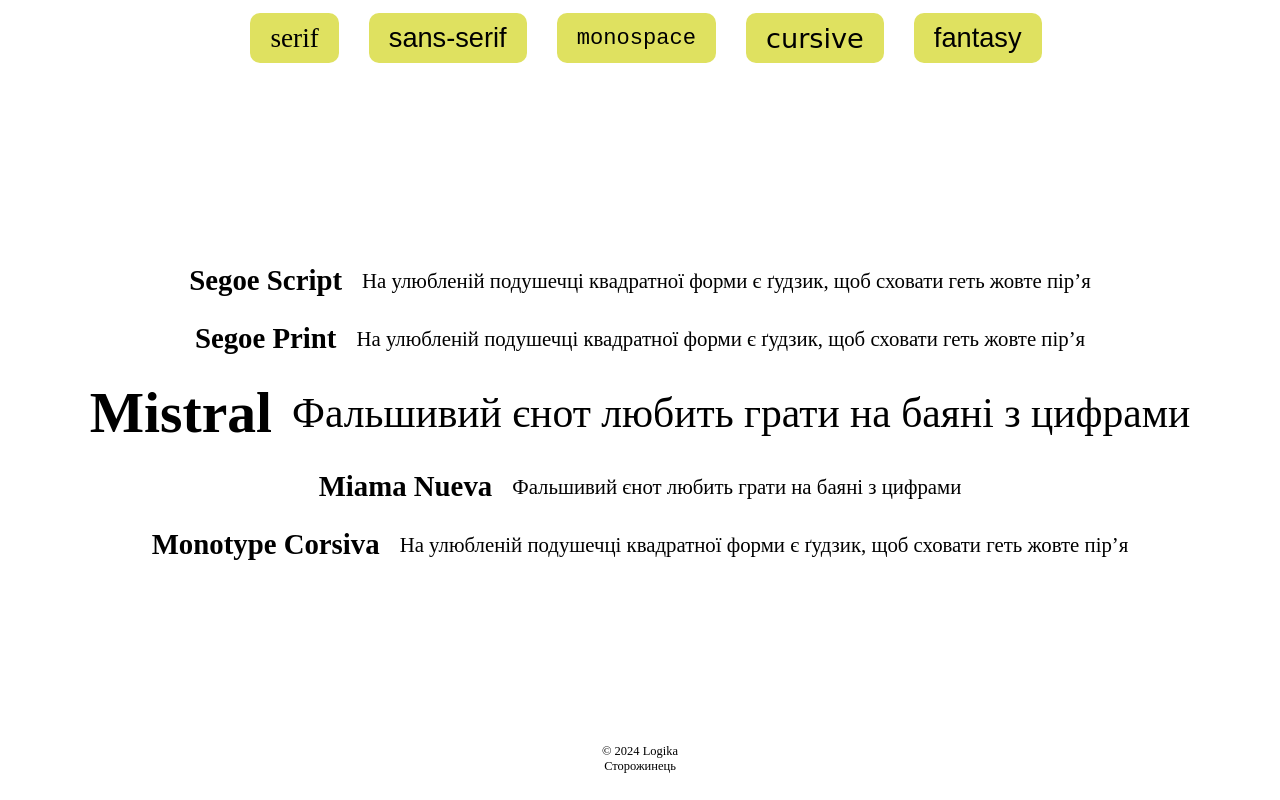
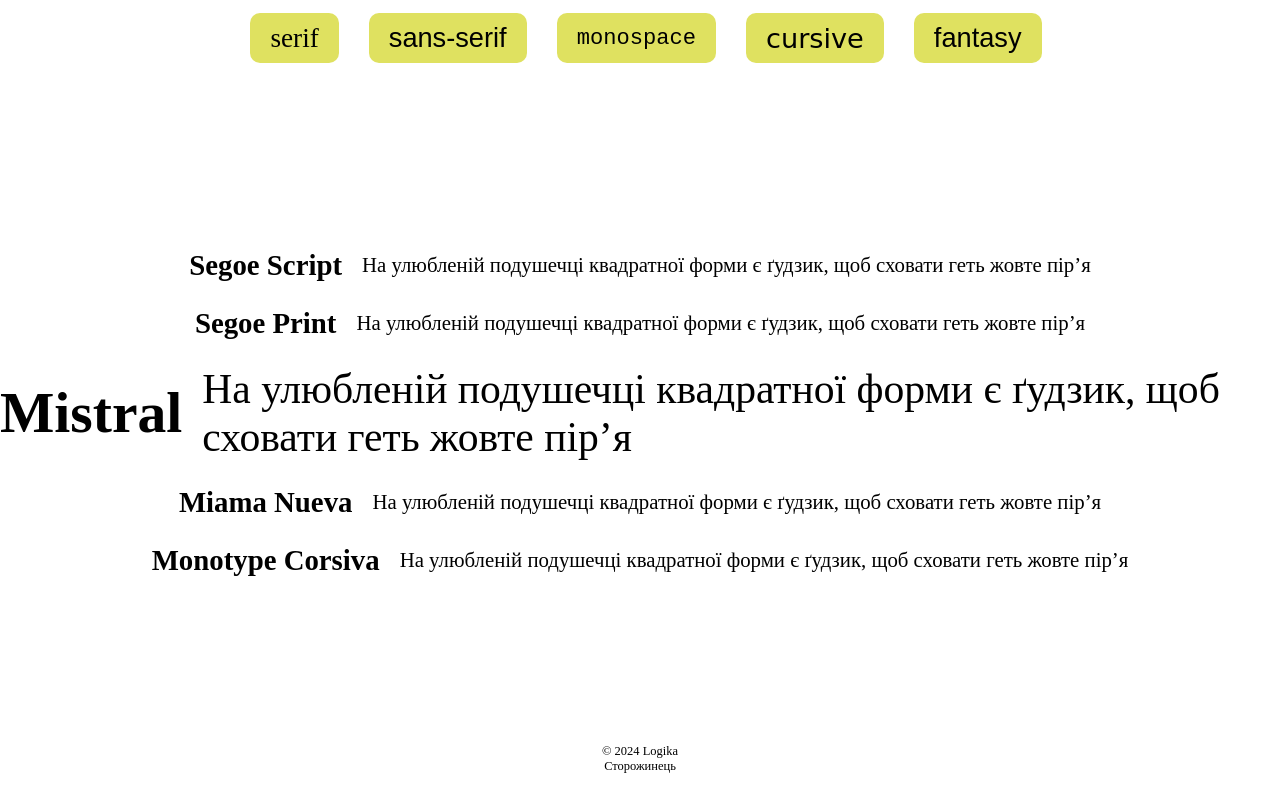
Before and after one commit to ElpidaLogika/fonts, a plain HTML site: page cursive.html in a window 1280 px wide. Drawn offline with Linux system fonts and the light colour scheme.

Commit message:
change text at "На улюбленій подушечці квадратної форми є ґудзик, щоб сховати геть жовте пір’я"

```diff
--- a/cursive.html
+++ b/cursive.html
@@ -28,11 +28,11 @@
             </article>
             <article style="font-family: Mistral; font-size: 2em;">
                 <h3>Mistral</h3>
-                <p>Фальшивий єнот любить грати на баяні з цифрами</p>
+                <p>На улюбленій подушечці квадратної форми є ґудзик, щоб сховати геть жовте пір’я</p>
             </article>
             <article style="font-family: Miama Nueva">
                 <h3>Miama Nueva</h3>
-                <p>Фальшивий єнот любить грати на баяні з цифрами</p>
+                <p>На улюбленій подушечці квадратної форми є ґудзик, щоб сховати геть жовте пір’я</p>
             </article>
             <article style="font-family: Monotype Corsiva">
                 <h3>Monotype Corsiva</h3>
```
